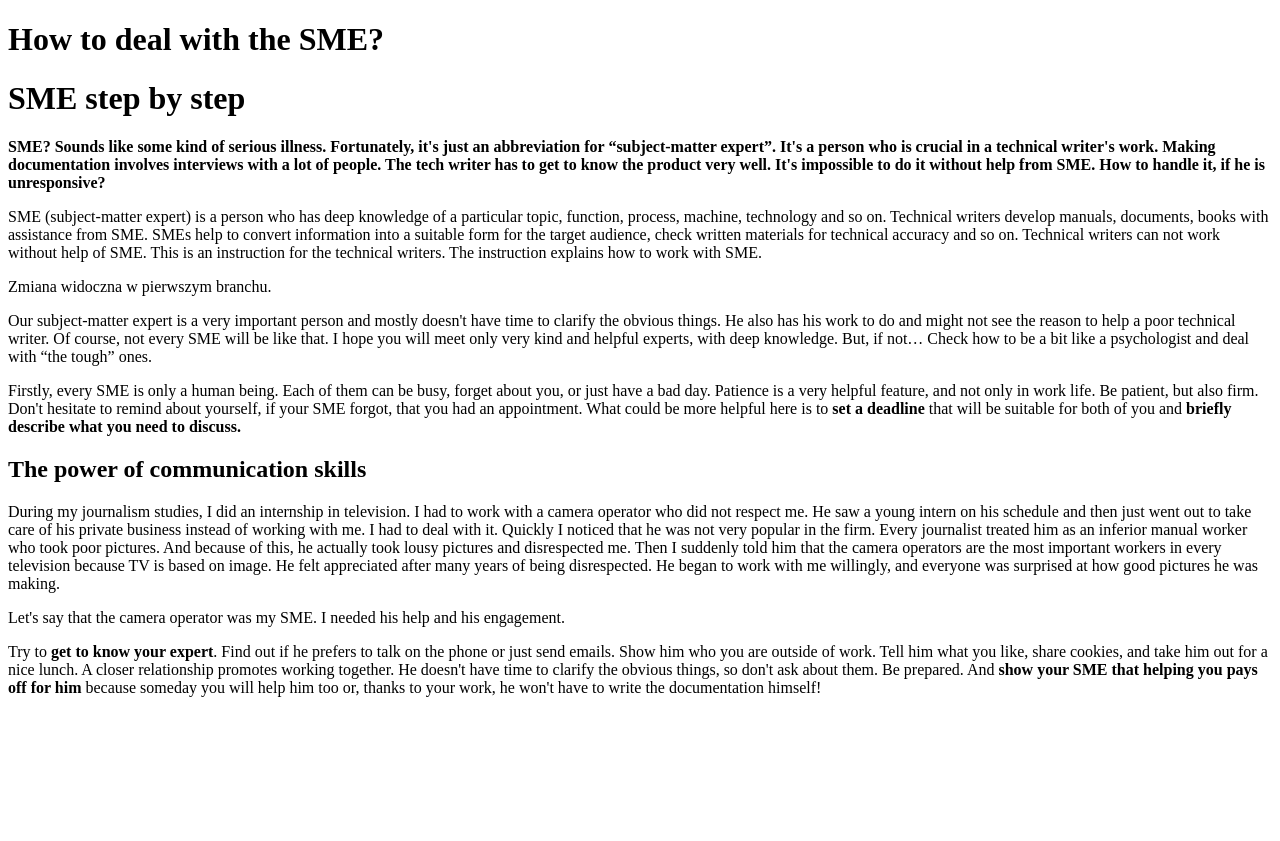
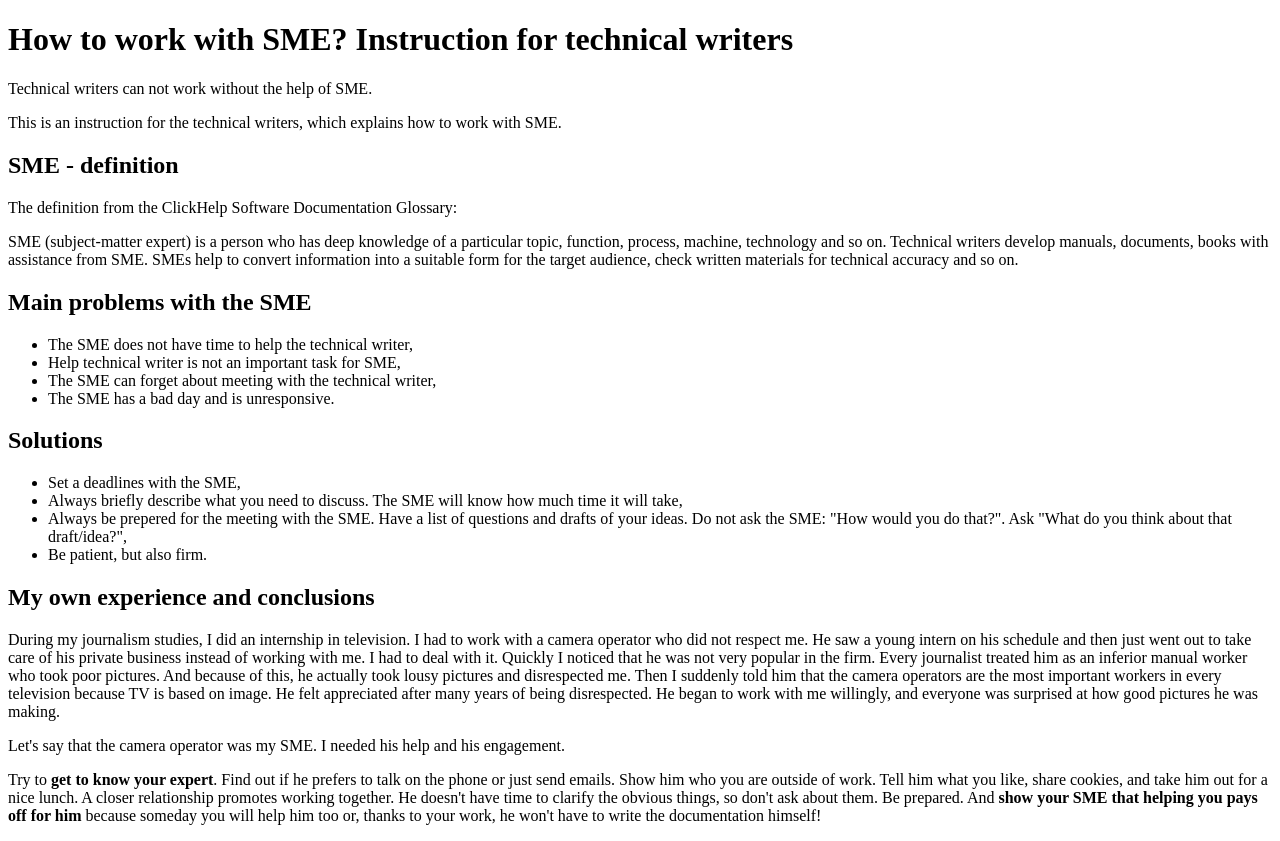
Before and after one commit to AlicjaJot/Simplify-Technical-English-excercises, a plain HTML site: page index.html in a window 1280 px wide. Before the commit the page ends 800 px from the top, so only its background shows below. Drawn offline with Linux system fonts and the light colour scheme.

Commit message:
finalna wersja

```diff
--- a/index.html
+++ b/index.html
@@ -5,21 +5,37 @@
     <title>Simplified Technical English - excercises</title>
 </head>
 <body>
-<H1>How to deal with the SME?</H1>
+    <H1>How to work with SME? Instruction for technical writers</H1>
 
-<H1>SME step by step</H1>
+    <p>Technical writers can not work without the help of SME.</p>
 
-    <p><strong>SME? Sounds like some kind of serious illness. Fortunately, it's just an abbreviation for “subject-matter expert”. It's a person who is crucial in a technical writer's work. Making documentation involves interviews with a lot of people. The tech writer has to get to know the product very well. It's impossible to do it without help from SME. How to handle it, if he is unresponsive?</strong></p>
+        <p>This is an instruction for the technical writers, which explains how to work with SME.</p>
 
-    <p>SME (subject-matter expert) is a person who has deep knowledge of a particular topic, function, process, machine, technology and so on. Technical writers develop manuals, documents, books with assistance from SME. SMEs help to convert information into a suitable form for the target audience, check written materials for technical accuracy and so on. Technical writers can not work without help of SME. This is an instruction for the technical writers. The instruction explains how to work with SME.</p>
+<H2>SME - definition</H2>
 
-<p>Zmiana widoczna w pierwszym branchu.</p>
+    <p>The definition from the ClickHelp Software Documentation Glossary:</p>
 
-<p>Our subject-matter expert is a very important person and mostly doesn't have time to clarify the obvious things. He also has his work to do and might not see the reason to help a poor technical writer. Of course, not every SME will be like that. I hope you will meet only very kind and helpful experts, with deep knowledge. But, if not… Check how to be a bit like a psychologist and deal with “the tough” ones.</p>
+        <p>SME (subject-matter expert) is a person who has deep knowledge of a particular topic, function, process, machine, technology and so on. Technical writers develop manuals, documents, books with assistance from SME. SMEs help to convert information into a suitable form for the target audience, check written materials for technical accuracy and so on.</p>
 
-<p>Firstly, every SME is only a human being. Each of them can be busy, forget about you, or just have a bad day. Patience is a very helpful feature, and not only in work life. Be patient, but also firm. Don't hesitate to remind about yourself, if your SME forgot, that you had an appointment. What could be more helpful here is to <strong>set a deadline</strong> that will be suitable for both of you and <strong>briefly describe what you need to discuss.</strong></p>
+        <h2>Main problems with the SME</h2>
 
-    <H2>The power of communication skills</H2>
+<ul>
+    <li>The SME does not have time to help the technical writer,</li>
+    <li>Help technical writer is not an important task for SME,</li>
+    <li>The SME can forget about meeting with the technical writer,</li>
+    <li>The SME has a bad day and is unresponsive.</li>
+</ul>
+
+<H2>Solutions</H2>
+
+<ul>
+    <li>Set a deadlines with the SME,</li>
+    <li>Always briefly describe what you need to discuss. The SME will know how much time it will take,</li>
+    <li>Always be prepered for the meeting with the SME. Have a list of questions and drafts of your ideas. Do not ask the SME: "How would you do that?". Ask "What do you think about that draft/idea?",</li>
+    <li>Be patient, but also firm.</li>
+</ul>
+
+    <H2>My own experience and conclusions</H2>
 
     <p>During my journalism studies, I did an internship in television. I had to work with a camera operator who did not respect me. He saw a young intern on his schedule and then just went out to take care of his private business instead of working with me. I had to deal with it. Quickly I noticed that he was not very popular in the firm. Every journalist treated him as an inferior manual worker who took poor pictures. And because of this, he actually took lousy pictures and disrespected me. Then I suddenly told him that the camera operators are the most important workers in every television because TV is based on image. He felt appreciated after many years of being disrespected. He began to work with me willingly, and everyone was surprised at how good pictures he was making.</p>
 
@@ -27,5 +43,6 @@
 
             <p>Try to <strong>get to know your expert</strong>. Find out if he prefers to talk on the phone or just send emails. Show him who you are outside of work. Tell him what you like, share cookies, and take him out for a nice lunch. A closer relationship promotes working together. He doesn't have time to clarify the obvious things, so don't ask about them. Be prepared.  And <strong>show your SME that helping you pays off for him</strong> because someday you will help him too or, thanks to your work, he won't have to write the documentation himself!</p>
 
+
 </body>
 </html>
```
